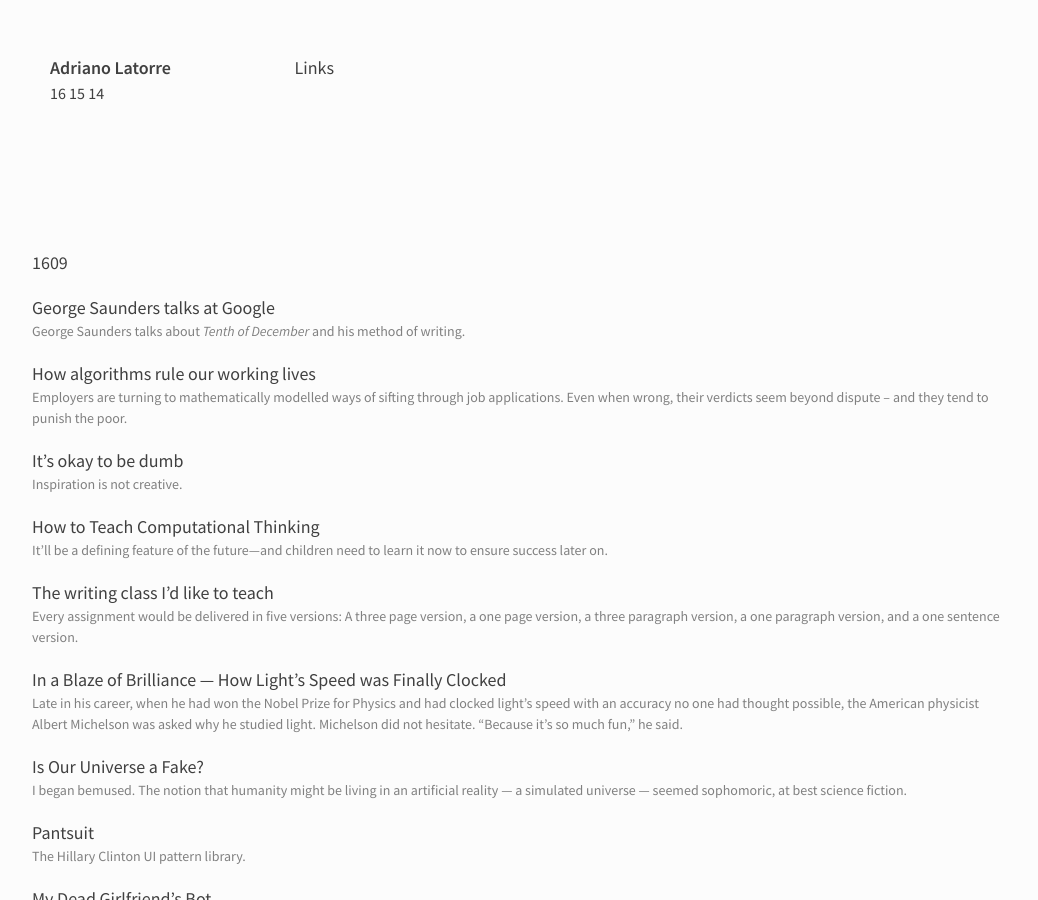
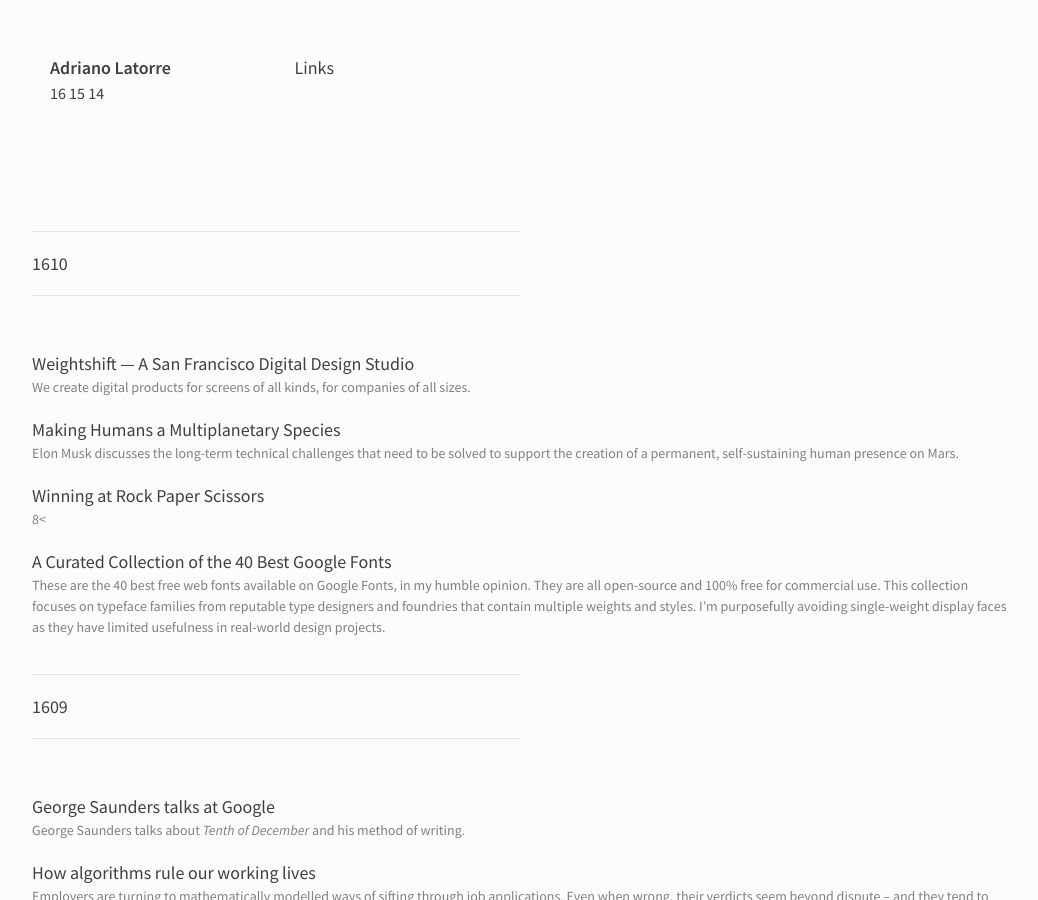
Before and after one commit to AdrianoLatorre/adriano.latorre.info, a Jekyll site: the page built from _links/16.md, in a window 1280 px wide and 900 px high. Shown: the whole window, without its empty margins (110-1148 px from the left). Built offline with Jekyll 4.4.1, drawn with Linux system fonts in a browser that asks for light colours.

Commit message:
Links layout

```diff
--- a/_links/16.md
+++ b/_links/16.md
@@ -5,7 +5,22 @@ permalink: /links/16/
 year: 16
 ---
 
-1609
+### 1610
+
+[Weightshift — A San Francisco Digital Design Studio](http://weightshift.com/)
+: We create digital products for screens of all kinds, for companies of all sizes.
+
+[Making Humans a Multiplanetary Species](https://youtu.be/A1YxNYiyALg)
+: Elon Musk discusses the long-term technical challenges that need to be solved to support the creation of a permanent, self-sustaining human presence on Mars.
+
+[Winning at Rock Paper Scissors](https://youtu.be/rudzYPHuewc)
+: 8<
+
+[A Curated Collection of the 40 Best Google Fonts](https://www.typewolf.com/google-fonts)
+: These are the 40 best free web fonts available on Google Fonts, in my humble opinion. They are all open-source and 100% free for commercial use. This collection focuses on typeface families from reputable type designers and foundries that contain multiple weights and styles. I’m purposefully avoiding single-weight display faces as they have limited usefulness in real-world design projects.
+
+### 1609
+
 [George Saunders talks at Google](https://www.youtube.com/watch?v=hmKKofJOyAE)
 : George Saunders talks about _Tenth of December_ and his method of writing.
 
```
Also changed, not shown: _links/15.md (+2 -1 lines).
